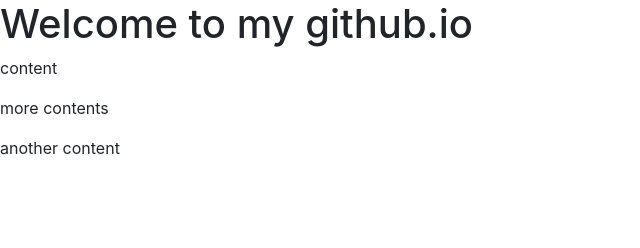
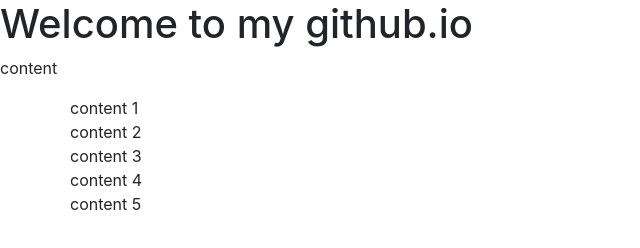
Before and after one commit to LeoLin930104/leolin930104.github.io, a plain HTML site: page index.html in a window 1280 px wide. Shown: the whole page, without its empty margins (0-640 px from the left). Drawn offline with Linux system fonts and the light colour scheme.

Commit message:
first practice

```diff
--- a/index.html
+++ b/index.html
@@ -10,8 +10,34 @@
 
     <h1>Welcome to my github.io</h1>
     <p>content</p>
-    <p>more contents</p>
-    <p>another content</p>
+    <section>
+        <div class="container">
+            <div class="row">
+                <col-4>content 1</col-4>
+            </div>
+        </div>
+        <div class="container">
+            <div class="row">
+                <col-4>content 2</col-4>
+            </div>
+        </div>
+        <div class="container">
+            <div class="row">
+                <col-4>content 3</col-4>
+            </div>
+        </div>
+        <div class="container">
+            <div class="row">
+                <col-4>content 4</col-4>
+            </div>
+        </div>
+        <div class="container">
+            <div class="row">
+                <col-4>content 5</col-4>
+            </div>
+        </div>
+    </section>
+
     <script src="assets/jquery-3.5.0.min.js"></script>
     <script src="assets/bootstrap/js/bootstrap.min.js"></script>
 </body>
```
